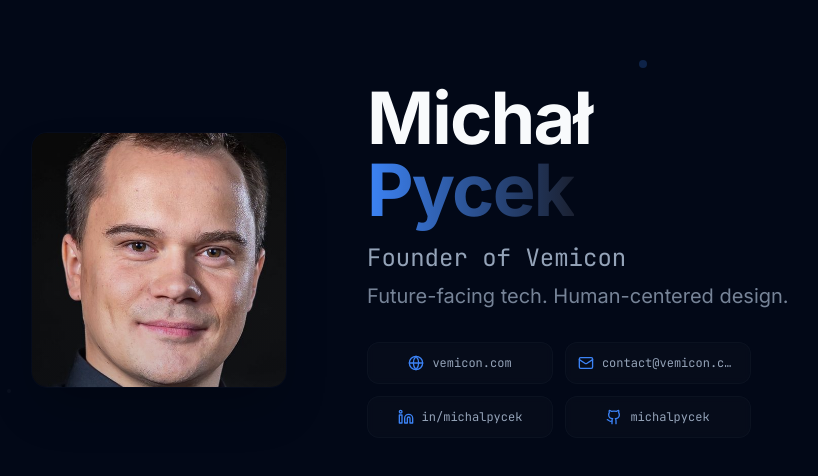
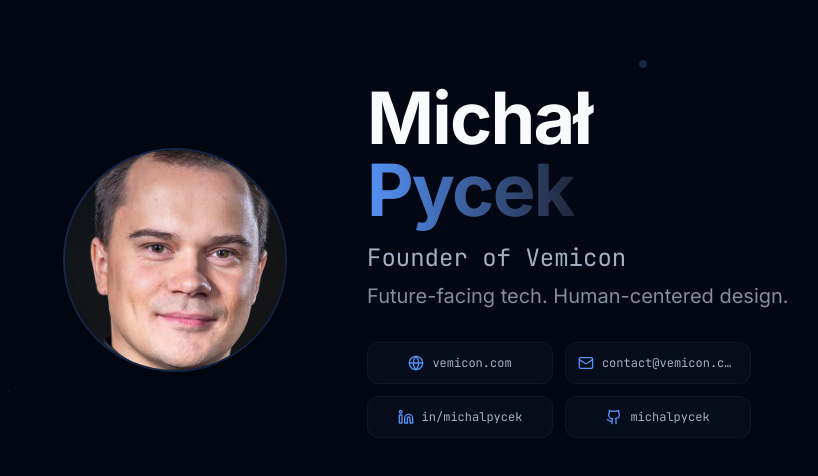
Before and after one commit to MichalPycek/michalpycek.github.io, a React (Vite) app: page / in a window 1280 px wide. Shown: the part 140-616 px from the top of the page, without its empty margins (313-1131 px from the left). Built offline with nearby package versions, Linux system fonts and the light colour scheme.

Commit message:
Refine image, add subtle interactions, improve accessibility
- Adjusted profile image zoom and applied circular crop with shadow.
- Implemented fade-in animation on page load and hover underlines for links.
- Improved color contrast and added alt text to the profile image.

```diff
--- a/src/index.css
+++ b/src/index.css
@@ -32,58 +32,58 @@ All colors MUST be HSL.
   }
 
   .dark {
-    /* Primary dark theme colors */
-    --background: 222 84% 5%;
+    /* Primary dark theme colors with improved contrast */
+    --background: 222 84% 4%;
     --foreground: 210 40% 98%;
 
     /* Cards and surfaces */
-    --card: 224 47% 8%;
+    --card: 224 47% 9%;
     --card-foreground: 210 40% 98%;
 
     /* Popover */
-    --popover: 224 47% 8%;
+    --popover: 224 47% 9%;
     --popover-foreground: 210 40% 98%;
 
-    /* Primary accent (subtle blue) */
-    --primary: 217 91% 60%;
-    --primary-foreground: 222 84% 5%;
+    /* Primary accent with better contrast */
+    --primary: 217 91% 65%;
+    --primary-foreground: 222 84% 4%;
 
-    /* Secondary surfaces */
-    --secondary: 224 30% 12%;
+    /* Secondary surfaces with improved contrast */
+    --secondary: 224 30% 14%;
     --secondary-foreground: 210 40% 98%;
 
-    /* Muted elements */
-    --muted: 224 30% 12%;
-    --muted-foreground: 215 20% 65%;
+    /* Muted elements with better readability */
+    --muted: 224 30% 14%;
+    --muted-foreground: 215 20% 70%;
 
     /* Accent elements */
-    --accent: 224 30% 15%;
+    --accent: 224 30% 18%;
     --accent-foreground: 210 40% 98%;
 
     /* Destructive */
     --destructive: 0 63% 31%;
     --destructive-foreground: 210 40% 98%;
 
-    /* Borders and inputs */
-    --border: 224 30% 15%;
-    --input: 224 30% 15%;
-    --ring: 217 91% 60%;
+    /* Borders and inputs with better visibility */
+    --border: 224 30% 18%;
+    --input: 224 30% 18%;
+    --ring: 217 91% 65%;
 
     /* Custom design tokens */
-    --gradient-primary: linear-gradient(135deg, hsl(217 91% 60% / 0.1), hsl(234 89% 74% / 0.1));
-    --gradient-surface: linear-gradient(180deg, hsl(224 47% 8%), hsl(222 84% 5%));
-    --shadow-glow: 0 0 40px hsl(217 91% 60% / 0.15);
-    --shadow-card: 0 8px 32px hsl(222 84% 5% / 0.3);
+    --gradient-primary: linear-gradient(135deg, hsl(217 91% 65% / 0.1), hsl(234 89% 74% / 0.1));
+    --gradient-surface: linear-gradient(180deg, hsl(224 47% 9%), hsl(222 84% 4%));
+    --shadow-glow: 0 0 40px hsl(217 91% 65% / 0.15);
+    --shadow-card: 0 8px 32px hsl(222 84% 4% / 0.3);
 
     /* Sidebar */
-    --sidebar-background: 224 47% 8%;
+    --sidebar-background: 224 47% 9%;
     --sidebar-foreground: 210 40% 98%;
-    --sidebar-primary: 217 91% 60%;
-    --sidebar-primary-foreground: 222 84% 5%;
-    --sidebar-accent: 224 30% 12%;
+    --sidebar-primary: 217 91% 65%;
+    --sidebar-primary-foreground: 222 84% 4%;
+    --sidebar-accent: 224 30% 14%;
     --sidebar-accent-foreground: 210 40% 98%;
-    --sidebar-border: 224 30% 15%;
-    --sidebar-ring: 217 91% 60%;
+    --sidebar-border: 224 30% 18%;
+    --sidebar-ring: 217 91% 65%;
   }
 }
 
@@ -96,3 +96,19 @@ All colors MUST be HSL.
     @apply bg-background text-foreground;
   }
 }
+
+@layer components {
+  /* Elegant hover underline effect */
+  .link-hover {
+    @apply relative transition-colors duration-300;
+  }
+
+  .link-hover:after {
+    content: '';
+    @apply absolute bottom-0 left-0 w-full h-0.5 bg-primary scale-x-0 origin-bottom-right transition-transform duration-300;
+  }
+
+  .link-hover:hover:after {
+    @apply scale-x-100 origin-bottom-left;
+  }
+}
--- a/src/pages/Index.tsx
+++ b/src/pages/Index.tsx
@@ -4,30 +4,12 @@ import profileImage from "@/assets/profile-image.jpg";
 
 const Index = () => {
   const heroRef = useRef<HTMLElement>(null);
-  const aboutRef = useRef<HTMLElement>(null);
-  const workRef = useRef<HTMLElement>(null);
-  const contactRef = useRef<HTMLElement>(null);
 
   useEffect(() => {
-    const observer = new IntersectionObserver(
-      (entries) => {
-        entries.forEach((entry) => {
-          if (entry.isIntersecting) {
-            entry.target.classList.add("animate-fade-in");
-          }
-        });
-      },
-      { threshold: 0.1 }
-    );
-
-    const refs = [heroRef, aboutRef, workRef, contactRef];
-    refs.forEach((ref) => {
-      if (ref.current) {
-        observer.observe(ref.current);
-      }
-    });
-
-    return () => observer.disconnect();
+    // Fade in animation on load
+    if (heroRef.current) {
+      heroRef.current.classList.add("animate-fade-in");
+    }
   }, []);
 
   const focusAreas = [
@@ -88,15 +70,15 @@ const Index = () => {
 
         <div className="container max-w-6xl mx-auto relative z-10">
           <div className="grid grid-cols-1 lg:grid-cols-2 gap-12 lg:gap-20 items-center">
-            {/* Profile Image - Square format */}
+            {/* Profile Image - Circular with elegant shadow */}
             <div className="flex justify-center lg:justify-end order-2 lg:order-1">
               <div className="relative">
                 <img
                   src={profileImage}
-                  alt="Michał Pycek"
-                  className="w-48 h-48 md:w-56 md:h-56 lg:w-64 lg:h-64 object-cover rounded-2xl shadow-2xl border border-border/20"
+                  alt="Michał Pycek, Founder of Vemicon - AI-powered Salesforce solutions expert"
+                  className="w-40 h-40 md:w-48 md:h-48 lg:w-56 lg:h-56 object-cover object-center rounded-full shadow-2xl border-2 border-primary/20 hover:shadow-primary/20 transition-all duration-500"
                 />
-                <div className="absolute inset-0 rounded-2xl bg-gradient-to-t from-background/20 to-transparent"></div>
+                <div className="absolute inset-0 rounded-full bg-gradient-to-br from-primary/10 to-transparent opacity-60"></div>
               </div>
             </div>
 
@@ -118,7 +100,7 @@ const Index = () => {
                 </div>
               </div>
 
-              {/* Connect Links - Clean Grid */}
+              {/* Connect Links - Clean Grid with hover effects */}
               <div className="grid grid-cols-2 gap-3 max-w-sm mx-auto lg:mx-0">
                 {contactLinks.map((link, index) => (
                   <a
@@ -126,8 +108,8 @@ const Index = () => {
                     href={link.href}
                     target="_blank"
                     rel="noopener noreferrer"
-                    className="group flex items-center justify-center space-x-2 bg-card/50 backdrop-blur-sm rounded-lg px-3 py-3 border border-border/30
-                               hover:border-primary/50 transition-all duration-300 hover:shadow-lg hover:bg-card/70 hover:-translate-y-0.5"
+                    className="link-hover group flex items-center justify-center space-x-2 bg-card/60 backdrop-blur-sm rounded-lg px-3 py-3 border border-border/40
+                               hover:border-primary/60 transition-all duration-300 hover:shadow-lg hover:shadow-primary/10 hover:bg-card/80 hover:-translate-y-0.5"
                   >
                     <link.icon className="w-4 h-4 text-primary group-hover:scale-110 transition-transform duration-300" />
                     <span className="text-xs font-mono text-muted-foreground group-hover:text-foreground transition-colors duration-300 truncate">
```
